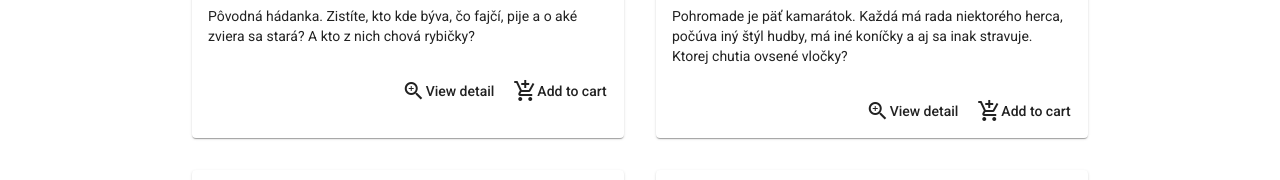
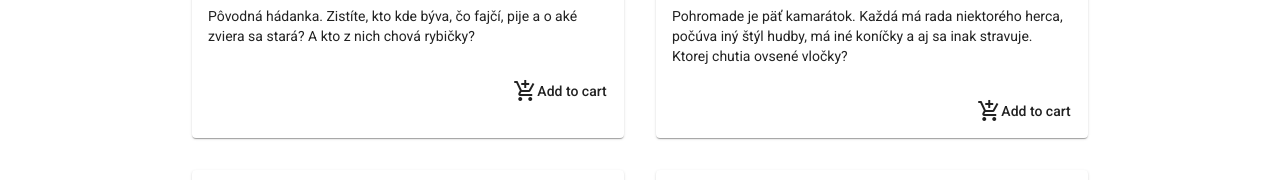
Before and after one commit to jperdek/security-eshop, an Angular app: page / in a window 1280 px wide. Shown: the part 466-646 px from the top of the page. Built offline with nearby package versions, Linux system fonts and the light colour scheme.

Commit message:
remove view details

```diff
--- a/src/app/card/card.component.html
+++ b/src/app/card/card.component.html
@@ -16,10 +16,7 @@
             <mat-icon>add_shopping_cart</mat-icon>
             <span>Add to cart</span>
         </button>
-        <button mat-icon-button class="icon-button" [routerLink]="'/create'">
-            <mat-icon>zoom_in</mat-icon>
-            <span>View detail</span>
-        </button>
+
   </mat-card-actions>
 </mat-card>
 </div>
```
